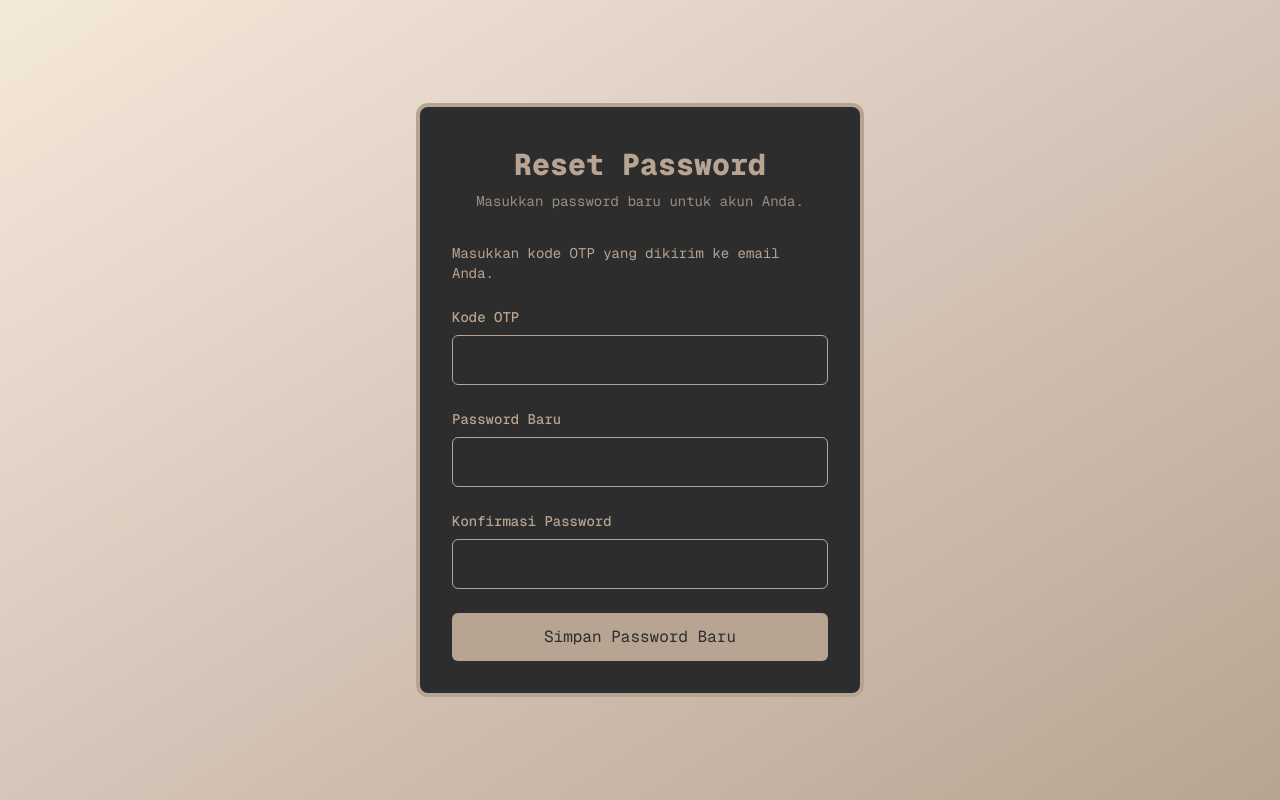
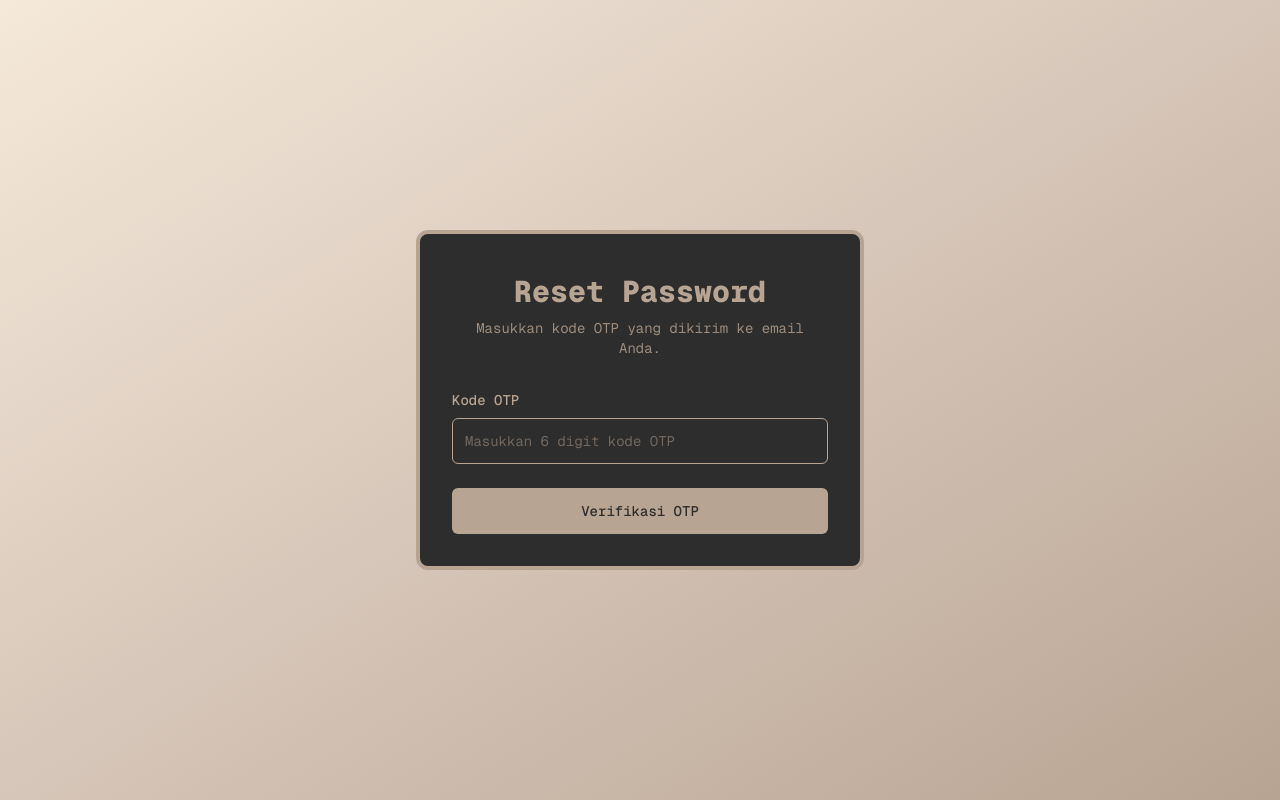
Before and after one commit to Haekalss/Nyumbangin, a Next.js app: page /reset-password in a window 1280 px wide. Built offline with nearby package versions, Linux system fonts and the light colour scheme.

Commit message:
`Refactor Reset Password Page to handle OTP and password steps separately`

```diff
--- a/src/app/reset-password/page.js
+++ b/src/app/reset-password/page.js
@@ -9,7 +9,7 @@ export default function ResetPasswordPage() {
   const router = useRouter();
   const [token, setToken] = useState('');
   const [email, setEmail] = useState('');
-
+  const [step, setStep] = useState('otp'); // 'otp' | 'password'
   const [password, setPassword] = useState('');
   const [confirm, setConfirm] = useState('');
   const [loading, setLoading] = useState(false);
@@ -22,12 +22,29 @@ export default function ResetPasswordPage() {
       const e = p.get('email') || '';
       setToken(t);
       setEmail(e);
+      if (t) setStep('password'); // If token is in URL, go directly to password step
     } catch (err) {
       // ignore
     }
   }, []);
 
-  const handleSubmit = async (e) => {
+  const handleOtpSubmit = async (e) => {
+    e.preventDefault();
+    if (!token.trim()) return toast.error('Masukkan kode OTP');
+
+    setLoading(true);
+    try {
+      // Verify OTP by making a test request or just proceed to password step
+      // For now, we'll just proceed since the actual verification happens on password submit
+      setStep('password');
+    } catch (err) {
+      toast.error('Kode OTP tidak valid');
+    } finally {
+      setLoading(false);
+    }
+  };
+
+  const handlePasswordSubmit = async (e) => {
     e.preventDefault();
     if (password !== confirm) return toast.error('Password tidak cocok');
     if (password.length < 6) return toast.error('Password minimal 6 karakter');
@@ -50,38 +67,89 @@ export default function ResetPasswordPage() {
       <div className="max-w-md w-full space-y-8 bg-[#2d2d2d] p-6 sm:p-8 rounded-xl border-4 border-[#b8a492]">
         <div>
           <h2 className="mt-2 text-center text-2xl sm:text-3xl font-extrabold text-[#b8a492] font-mono">Reset Password</h2>
-          <p className="mt-2 text-center text-xs sm:text-sm text-[#b8a492]/80">Masukkan password baru untuk akun Anda.</p>
+          <p className="mt-2 text-center text-xs sm:text-sm text-[#b8a492]/80">
+            {step === 'otp' ? 'Masukkan kode OTP yang dikirim ke email Anda.' : 'Masukkan password baru untuk akun Anda.'}
+          </p>
         </div>
 
-        <form className="mt-8 space-y-6" onSubmit={handleSubmit}>
-          <div className="text-sm text-[#b8a492]">
-            {email ? (
-              <p>Reset untuk: <strong className="font-mono">{email}</strong></p>
-            ) : (
-              <p>Masukkan kode OTP yang dikirim ke email Anda.</p>
+        {email && (
+          <div className="bg-[#b8a492]/10 border border-[#b8a492]/30 rounded-lg p-4">
+            <div className="flex items-center space-x-2">
+              <svg className="h-5 w-5 text-[#b8a492]" fill="none" stroke="currentColor" viewBox="0 0 24 24">
+                <path strokeLinecap="round" strokeLinejoin="round" strokeWidth={2} d="M3 8l7.89 4.26a2 2 0 002.22 0L21 8M5 19h14a2 2 0 002-2V7a2 2 0 00-2-2H5a2 2 0 00-2 2v10a2 2 0 002 2z" />
+              </svg>
+              <div>
+                <p className="text-sm text-[#b8a492]/80 font-mono">Reset untuk email:</p>
+                <p className="text-sm font-semibold text-[#b8a492] font-mono">{email}</p>
+              </div>
+            </div>
+          </div>
         )}
+
+        {step === 'otp' ? (
+          <form className="mt-8 space-y-6" onSubmit={handleOtpSubmit}>
+            <div>
+              <label className="block text-sm font-medium text-[#b8a492] font-mono mb-2">Kode OTP</label>
+              <input
+                type="text"
+                value={token}
+                onChange={(e) => setToken(e.target.value)}
+                required
+                className="w-full px-3 py-3 border border-[#b8a492] placeholder-[#b8a492]/50 text-[#b8a492] bg-[#2d2d2d] rounded-md focus:outline-none focus:ring-2 focus:ring-[#b8a492] focus:border-[#b8a492] text-sm font-mono"
+                placeholder="Masukkan 6 digit kode OTP"
+                maxLength={6}
+              />
             </div>
 
-          { !token && (
             <div>
-              <label className="block text-sm font-medium text-[#b8a492] font-mono mb-2">Kode OTP</label>
-              <input type="text" value={token} onChange={(e) => setToken(e.target.value)} required className="w-full px-3 py-2 sm:py-3 border border-[#b8a492] placeholder-[#b8a492]/50 text-[#b8a492] bg-[#2d2d2d] rounded-md" />
+              <button type="submit" disabled={loading} className="group relative w-full flex justify-center py-3 px-4 border border-transparent text-sm font-medium rounded-md text-[#2d2d2d] bg-[#b8a492] hover:bg-[#d6c6b9] focus:outline-none focus:ring-2 focus:ring-offset-2 focus:ring-[#b8a492] disabled:opacity-50 font-mono transition-all duration-200">
+                {loading ? 'Memverifikasi...' : 'Verifikasi OTP'}
+              </button>
             </div>
-          )}
+          </form>
+        ) : (
+          <form className="mt-8 space-y-6" onSubmit={handlePasswordSubmit}>
             <div>
               <label className="block text-sm font-medium text-[#b8a492] font-mono mb-2">Password Baru</label>
-            <input type="password" value={password} onChange={(e) => setPassword(e.target.value)} required className="w-full px-3 py-2 sm:py-3 border border-[#b8a492] placeholder-[#b8a492]/50 text-[#b8a492] bg-[#2d2d2d] rounded-md" />
+              <input
+                type="password"
+                value={password}
+                onChange={(e) => setPassword(e.target.value)}
+                required
+                className="w-full px-3 py-3 border border-[#b8a492] placeholder-[#b8a492]/50 text-[#b8a492] bg-[#2d2d2d] rounded-md focus:outline-none focus:ring-2 focus:ring-[#b8a492] focus:border-[#b8a492] text-sm font-mono"
+                placeholder="Minimal 6 karakter"
+              />
             </div>
 
             <div>
               <label className="block text-sm font-medium text-[#b8a492] font-mono mb-2">Konfirmasi Password</label>
-            <input type="password" value={confirm} onChange={(e) => setConfirm(e.target.value)} required className="w-full px-3 py-2 sm:py-3 border border-[#b8a492] placeholder-[#b8a492]/50 text-[#b8a492] bg-[#2d2d2d] rounded-md" />
+              <input
+                type="password"
+                value={confirm}
+                onChange={(e) => setConfirm(e.target.value)}
+                required
+                className="w-full px-3 py-3 border border-[#b8a492] placeholder-[#b8a492]/50 text-[#b8a492] bg-[#2d2d2d] rounded-md focus:outline-none focus:ring-2 focus:ring-[#b8a492] focus:border-[#b8a492] text-sm font-mono"
+                placeholder="Ulangi password baru"
+              />
             </div>
 
             <div>
-            <button type="submit" disabled={loading} className="w-full py-3 text-[#2d2d2d] bg-[#b8a492] rounded-md">{loading ? 'Menyimpan...' : 'Simpan Password Baru'}</button>
+              <button type="submit" disabled={loading} className="group relative w-full flex justify-center py-3 px-4 border border-transparent text-sm font-medium rounded-md text-[#2d2d2d] bg-[#b8a492] hover:bg-[#d6c6b9] focus:outline-none focus:ring-2 focus:ring-offset-2 focus:ring-[#b8a492] disabled:opacity-50 font-mono transition-all duration-200">
+                {loading ? 'Menyimpan...' : 'Simpan Password Baru'}
+              </button>
+            </div>
+
+            <div className="text-center">
+              <button
+                type="button"
+                onClick={() => setStep('otp')}
+                className="text-xs text-[#b8a492] hover:text-[#d6c6b9] underline font-mono"
+              >
+                ← Kembali ke OTP
+              </button>
             </div>
           </form>
+        )}
       </div>
     </div>
   );
```
Lines whose indentation alone changed are shown as unchanged.
